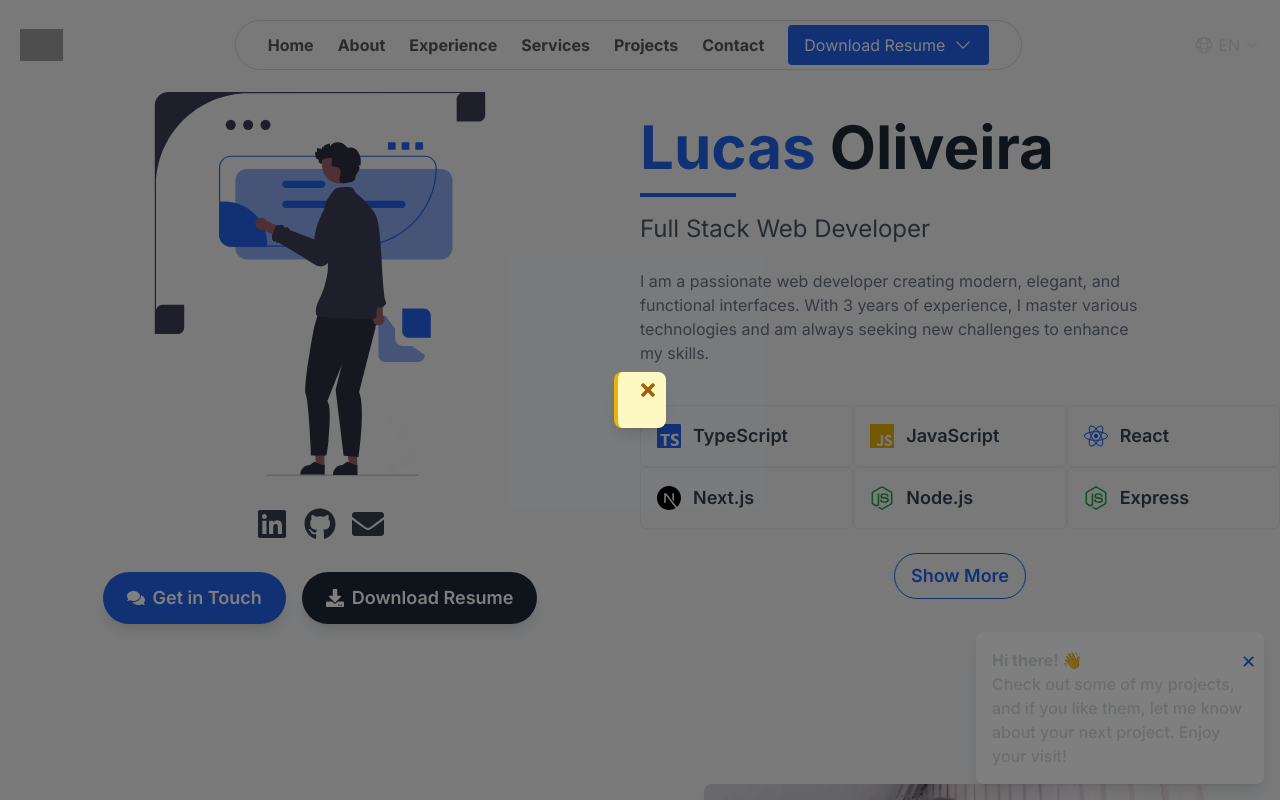
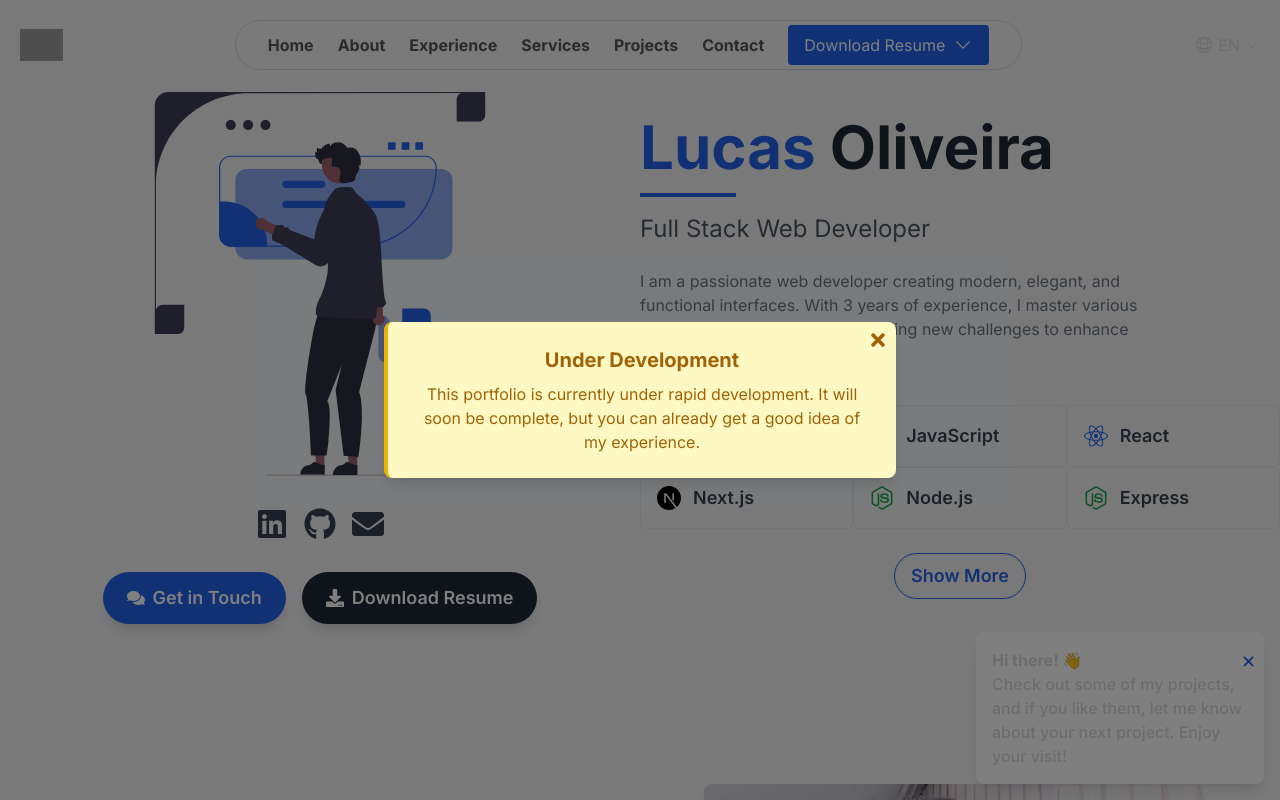
Before and after one commit to LucasNoliveira/portfolio-page, a Next.js app: page / in a window 1280 px wide. Shown: the top 800 px of the page. Built offline with nearby package versions, Linux system fonts and the light colour scheme; grey boxes are pictures that could not be loaded.

Commit message:
under development popup

```diff
--- a/src/app/langs/en.ts
+++ b/src/app/langs/en.ts
@@ -6,6 +6,8 @@ export const en = {
   projects: "Projects",
   services: "Services",
   contact: "Contact",
+  warningTitle: "Under Development",
+  warningMessage: "This portfolio is currently under rapid development. It will soon be complete, but you can already get a good idea of my experience.",
   downloadCV: "Download Resume",
   readOnline: "Read Online",
   heroDescription: "I am a passionate web developer creating modern, elegant, and functional interfaces. With 3 years of experience, I master various technologies and am always seeking new challenges to enhance my skills.",
--- a/src/app/langs/es.ts
+++ b/src/app/langs/es.ts
@@ -4,6 +4,8 @@ export const es = {
   projects: "Proyectos",
   services: "Servicios",
   contact: "Contacto",
+  warningTitle: "En Desarrollo",
+  warningMessage: "Este portafolio está en desarrollo acelerado. Pronto estará completo, pero ya puedes tener una buena idea de mi experiencia.",
   downloadCV: "Descargar Resumen",
   readOnline: "Leer en línea",
   heroDescription: "Soy un desarrollador web apasionado por crear interfaces modernas, elegantes y funcionales. Con 3 años de experiencia, domino diversas tecnologías y siempre estoy buscando nuevos desafíos para mejorar mis habilidades.",
--- a/src/app/langs/jp.ts
+++ b/src/app/langs/jp.ts
@@ -6,6 +6,8 @@ export const jp = {
     projects: "プロジェクト",
     services: "サービス",
     contact: "連絡先",
+    warningTitle: "開発中",
+    warningMessage: "このポートフォリオは急速に開発中です。まもなく完成しますが、すでに私の経験について良いアイデアを得ることができます。",
     downloadCV: "履歴書をダウンロード",
     readOnline: "オンラインで読む",
     heroDescription: "私はモダンでエレガントかつ機能的なインターフェースを作成する情熱的なウェブ開発者です。3年間の経験を持ち、さまざまな技術を駆使し、新しい挑戦に常に取り組んでいます。",
--- a/src/app/langs/pt.ts
+++ b/src/app/langs/pt.ts
@@ -4,6 +4,8 @@ export const pt = {
   projects: "Projetos",
   services: "Serviços",
   contact: "Contato",
+  warningTitle: "Em Desenvolvimento",
+  warningMessage: "Este portfólio está em rápido desenvolvimento. Em breve estará completo, mas você já pode ter uma boa ideia da minha experiência.",
   downloadCV: "Baixar Currículo",
   readOnline: "Ler Online",
   heroDescription: "Sou um desenvolvedor web apaixonado por criar interfaces modernas, elegantes e funcionais. Com 3 anos de experiência, domino diversas tecnologias e estou sempre em busca de novos desafios para aprimorar minhas habilidades.",
```
